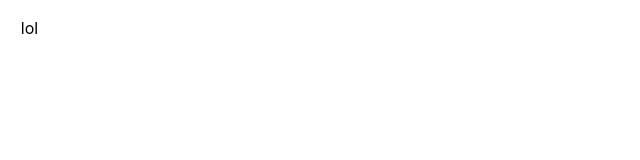
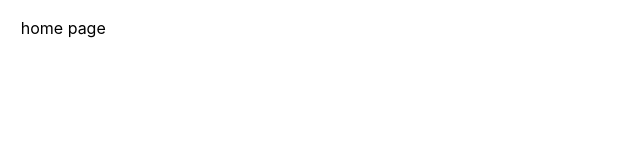
Before and after one commit to leobapineda/React-English-Test, a React (Create React App) app: page / in a window 1280 px wide. Shown: the top 160 px of the page, without its empty margins (0-640 px from the left). Built offline with nearby package versions, Linux system fonts and the light colour scheme.

Commit message:
Feat(router): import router components in app.js

```diff
--- a/src/App.js
+++ b/src/App.js
@@ -1,12 +1,17 @@
 import React from "react";
 import './App.css'
+import { BrowserRouter, Route, Routes } from "react-router-dom";
 
 export default function App() {
   return(
     <>
-    <div>
-      lol
-    </div>
+    <BrowserRouter>
+      <Routes>
+        <Route path="/"  element={
+          <div>home page</div>
+        }/>
+      </Routes>
+    </BrowserRouter>
     </>
   )
 }
```
